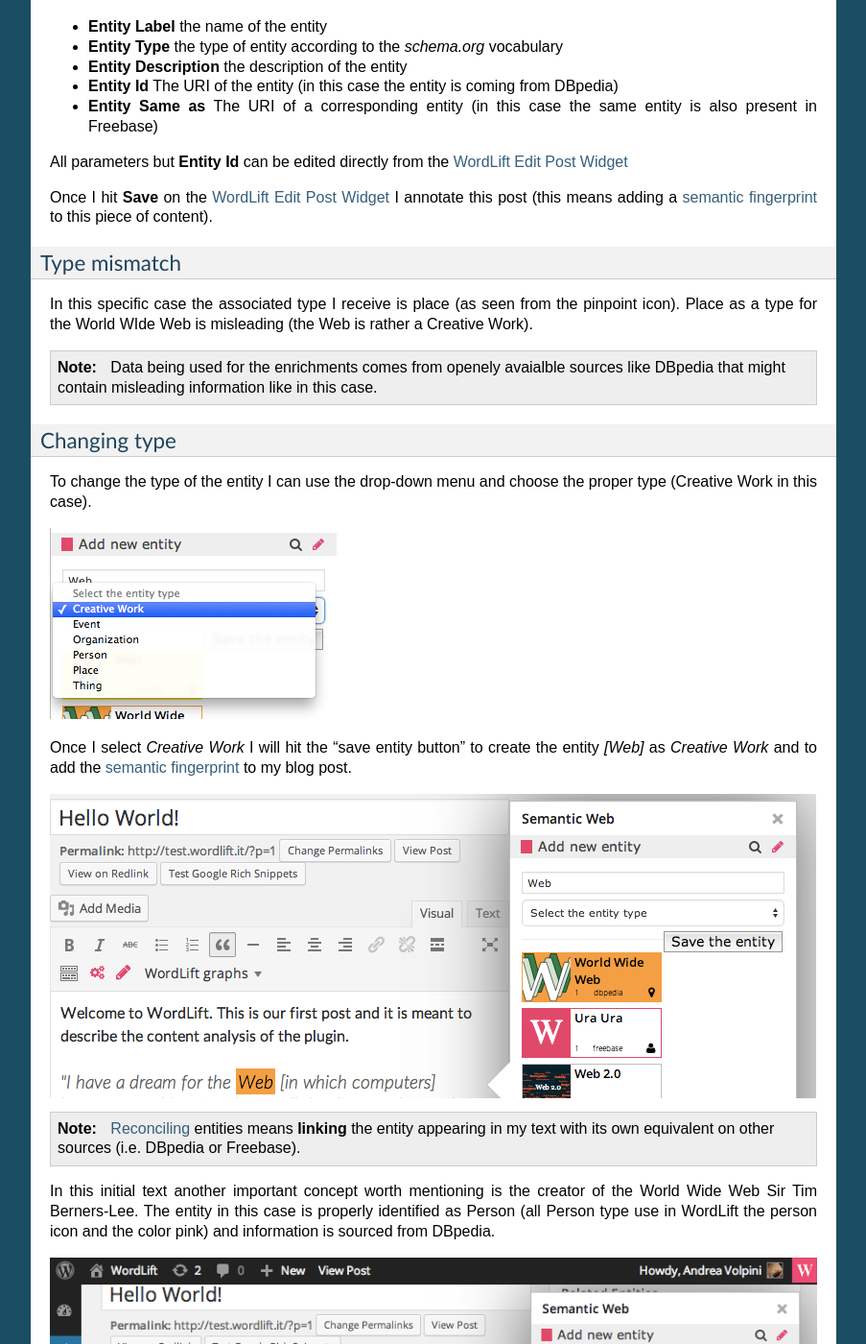
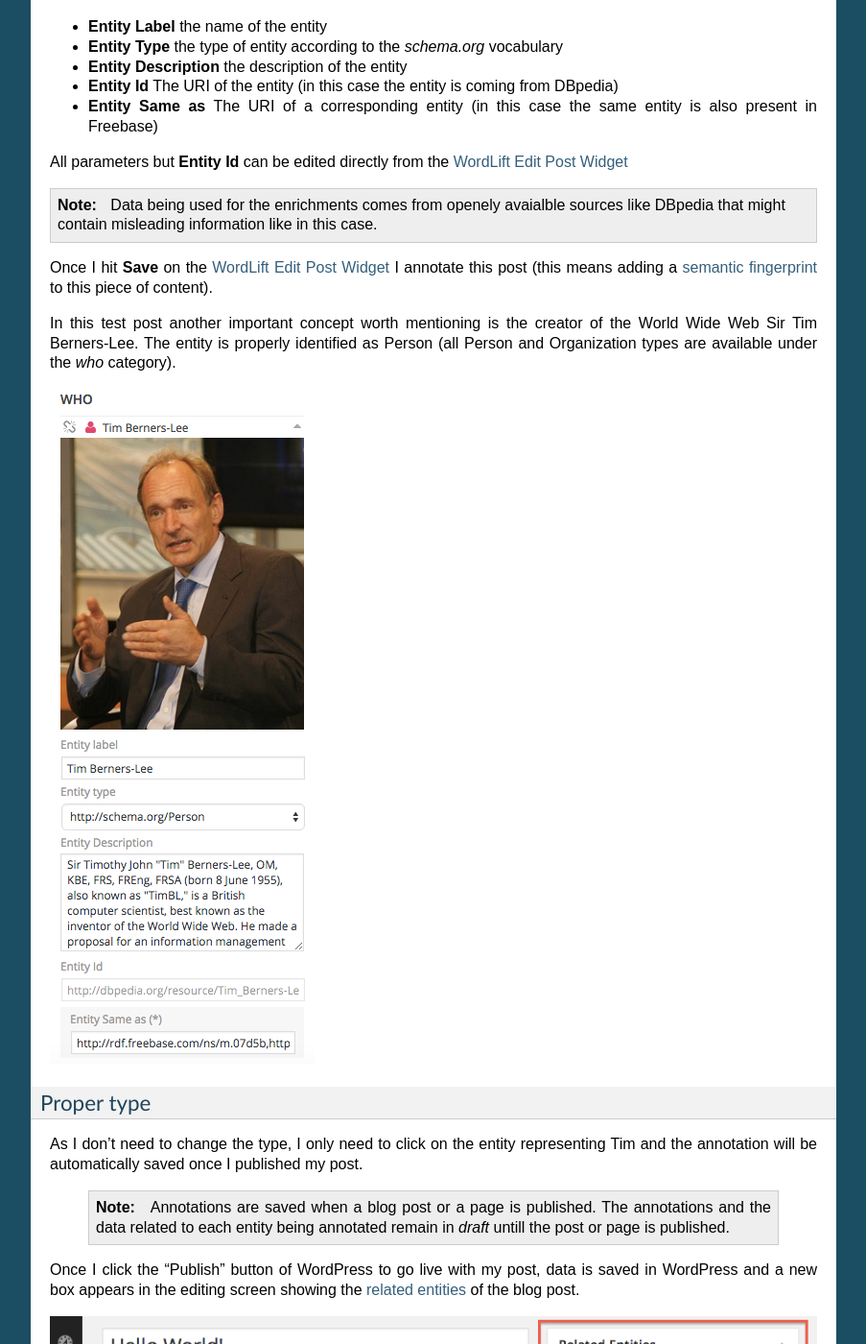
Before and after one commit to insideout10/wordlift-docs, a Sphinx documentation site: the page built from docs/analysis.rst, in a window 1280 px wide and 1400 px high, scrolled down 5574 px. Shown: the whole window at 96% size, without its empty margins (198-1101 px from the left). Built offline with Sphinx 7.4.7, drawn with Linux system fonts in a browser that asks for light colours; some of the changed text lies outside the part shown.

Commit message:
update an image

```diff
--- a/docs/analysis.rst
+++ b/docs/analysis.rst
@@ -127,38 +127,15 @@
 
 All parameters but **Entity Id** can be edited directly from the `WordLift Edit Post Widget`_
 
-Once I hit **Save** on the `WordLift Edit Post Widget`_ I annotate this post (this means adding a `semantic fingerprint <key-concepts.html#semantic-fingerprint>`_ to this piece of content).
-
-
-Type mismatch
---------------
-
-In this specific case the associated type I receive is place (as seen from the pinpoint icon).
-Place as a type for the World WIde Web is misleading (the Web is rather a Creative Work).
-
 .. note::
 
 	Data being used for the enrichments comes from openely avaialble sources
 	like DBpedia that might contain misleading information like in this case.
 
-Changing type
---------------
+Once I hit **Save** on the `WordLift Edit Post Widget`_ I annotate this post (this means adding a `semantic fingerprint <key-concepts.html#semantic-fingerprint>`_ to this piece of content).
 
-To change the type of the entity I can use the drop-down menu and choose the proper type (Creative Work in this case).
-
-.. image:: /images/wordlift-content-analysis-disambiguation-choosing-type.png
-
-Once I select *Creative Work* I will hit the "save entity button" to create the entity *[Web]* as *Creative Work* and to add the `semantic fingerprint <key-concepts.html#semantic-fingerprint>`_ to my blog post.
-
-.. image:: /images/wordlift-content-analysis-disambiguation-selection.png
-
-.. note::
-
-    `Reconciling <key-concepts.html#reconciliation>`_ entities means **linking** the entity appearing in my text with its own equivalent on other sources (i.e. DBpedia or Freebase).
-
-
-In this initial text another important concept worth mentioning is the creator of the World Wide Web Sir Tim Berners-Lee.
-The entity in this case is properly identified as Person (all Person type use in WordLift the person icon and the color pink) and information is sourced from DBpedia.
+In this test post another important concept worth mentioning is the creator of the World Wide Web Sir Tim Berners-Lee.
+The entity is properly identified as Person (all Person and Organization types are available under the *who* category).
 
 .. image:: /images/wordlift-content-analysis-disambiguation-berners-lee.png
 
```
Also changed, not shown: docs/images/wordlift-content-analysis-disambiguation-berners-lee.png.
